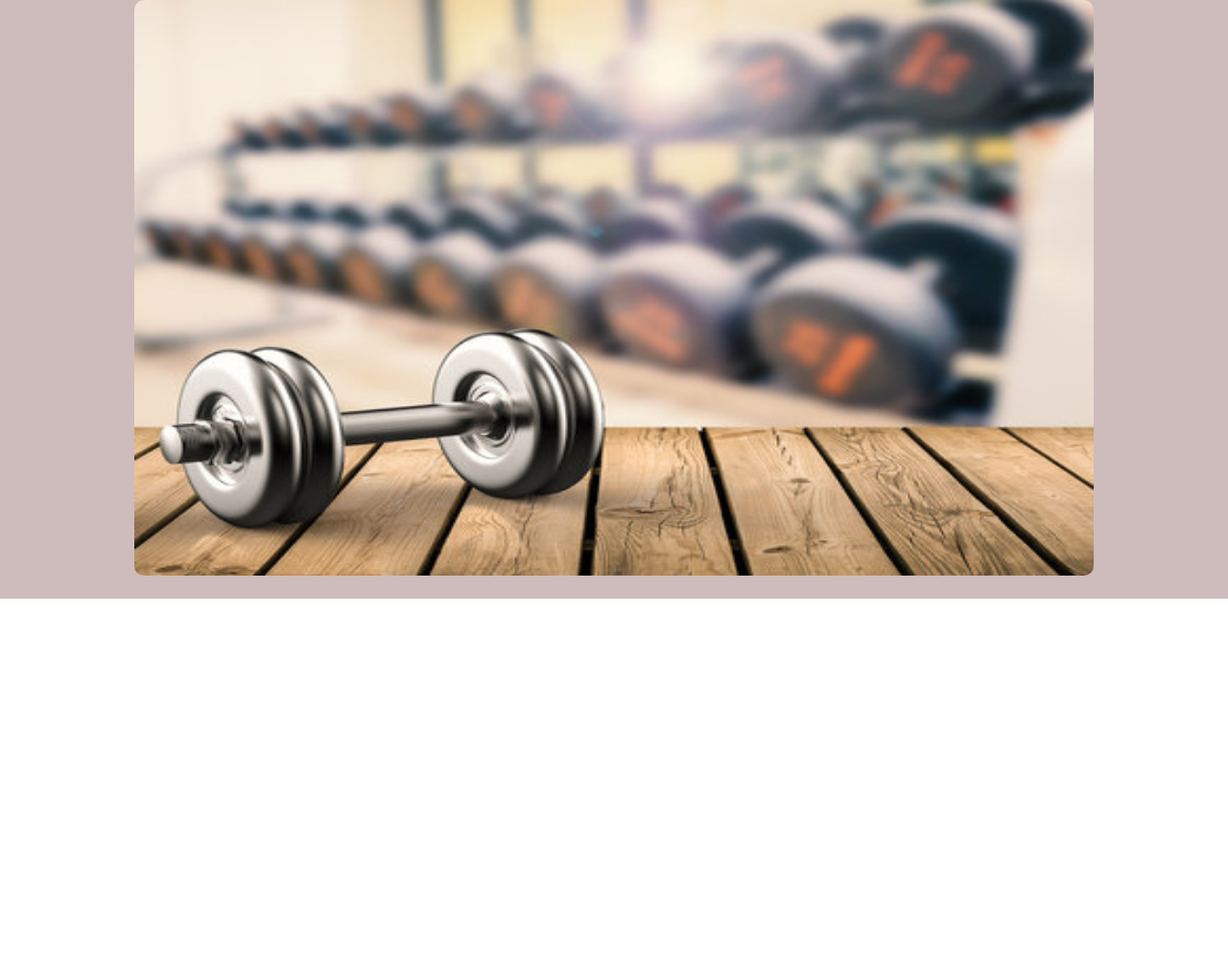
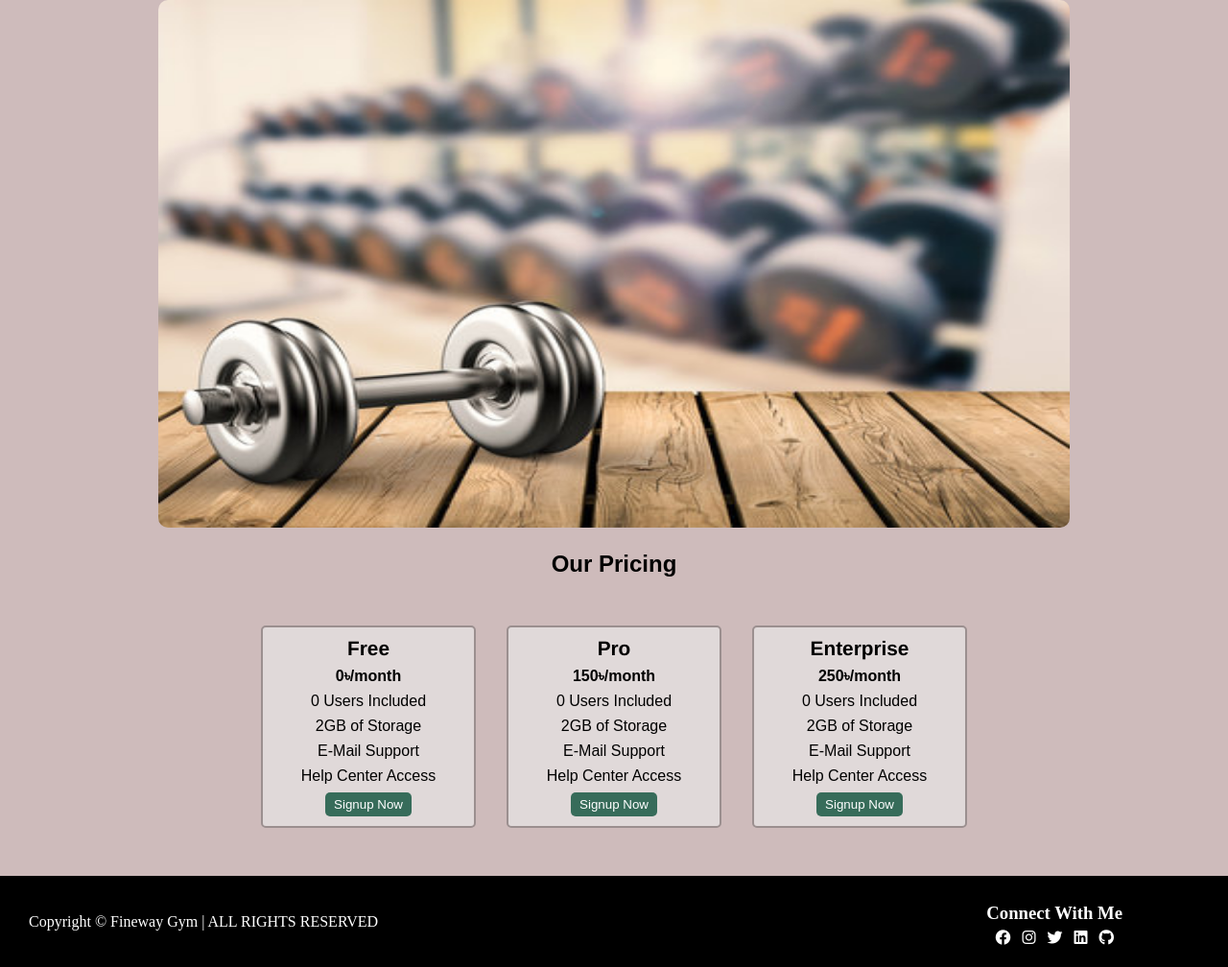
Before and after one commit to AI-Ashik/landingpage, a plain HTML site: page index.html in a window 1280 px wide. Shown: the part 446-1454 px from the top of the page at 96% size. Before the commit the page ends 1070 px from the top, so only its background shows below. Drawn offline with Linux system fonts and the light colour scheme.

Commit message:
added footer

```diff
--- a/index.html
+++ b/index.html
@@ -3,6 +3,14 @@
   <head>
     <meta charset="UTF-8" />
     <meta name="viewport" content="width=device-width, initial-scale=1.0" />
+    <!-- font awesome cdn  -->
+    <link
+      rel="stylesheet"
+      href="https://cdnjs.cloudflare.com/ajax/libs/font-awesome/6.4.2/css/all.min.css"
+      integrity="sha512-z3gLpd7yknf1YoNbCzqRKc4qyor8gaKU1qmn+CShxbuBusANI9QpRohGBreCFkKxLhei6S9CQXFEbbKuqLg0DA=="
+      crossorigin="anonymous"
+      referrerpolicy="no-referrer"
+    />
     <link rel="stylesheet" href="style.css" />
     <title>Landing Page</title>
   </head>
@@ -53,10 +61,68 @@
             <h2>This is where we belong</h2>
             <img src="images/bg.jpg" alt="" />
           </div>
-          <div class="section3"></div>
+          <div class="section3">
+            <div class="card-heading">Our Pricing</div>
+            <div class="cards">
+              <div class="card1 card">
+                <h3>Free</h3>
+                <p><b>0৳/month</b></p>
+                <p>0 Users Included</p>
+                <p>2GB of Storage</p>
+                <p>E-Mail Support</p>
+                <p>Help Center Access</p>
+                <button>Signup Now</button>
+              </div>
+              <div class="card2 card">
+                <h3>Pro</h3>
+                <p><b>150৳/month</b></p>
+                <p>0 Users Included</p>
+                <p>2GB of Storage</p>
+                <p>E-Mail Support</p>
+                <p>Help Center Access</p>
+                <button>Signup Now</button>
+              </div>
+              <div class="card3 card">
+                <h3>Enterprise</h3>
+                <p><b>250৳/month</b></p>
+                <p>0 Users Included</p>
+                <p>2GB of Storage</p>
+                <p>E-Mail Support</p>
+                <p>Help Center Access</p>
+                <button>Signup Now</button>
+              </div>
+            </div>
+          </div>
         </section>
       </main>
-      <footer></footer>
+      <footer>
+        <div class="copyrigth left">
+          Copyright &copy; Fineway Gym | ALL RIGHTS RESERVED
+        </div>
+        <div class="social right">
+          <div class="social-heading">
+            <h3>Connect With Me</h3>
+          </div>
+          <div class="social-media">
+            <a href="https://www.facebook.com/ai.ashik07" target="_blank">
+              <i class="fa-brands fa-facebook"></i
+            ></a>
+            <a href="https://www.instagram.com/ai.ashik07/" target="_blank">
+              <i class="fa-brands fa-instagram"></i
+            ></a>
+            <a href="https://www.twitter.com/AI_Ashik07/" target="_blank">
+              <i class="fa-brands fa-twitter"></i
+            ></a>
+            <a href="https://www.linkedin.com/in/aiashik07/" target="_blank">
+              <i class="fa-brands fa-linkedin"></i
+            ></a>
+
+            <a href="https://www.github.com/AI-Ashik" target="_blank">
+              <i class="fa-brands fa-github"></i
+            ></a>
+          </div>
+        </div>
+      </footer>
     </div>
   </body>
 </html>
--- a/style.scss
+++ b/style.scss
@@ -82,9 +82,89 @@ main {
   text-align: center;
 
   img {
-    width: 1000px;
-    height: 600px;
+    width: 950px;
+    height: 550px;
     margin: 20px 0;
     border-radius: 10px;
   }
 }
+
+.section3 {
+  .card-heading {
+    text-align: center;
+    font-weight: bolder;
+    font-family: sans-serif;
+    font-size: 1.5rem;
+  }
+  .cards {
+    text-align: center;
+    display: flex;
+    justify-content: center;
+    align-items: normal;
+    padding: 50px;
+    .card {
+      background-color: rgb(224, 217, 217);
+      border: 2px solid rgb(155, 143, 143);
+      width: 200px;
+      margin: 0 1rem;
+      padding: 10px;
+      display: grid;
+      gap: 8px;
+      border-radius: 5px;
+      transition: 0.3s all;
+      font-family: sans-serif;
+      &:hover {
+        box-shadow: rgba(0, 0, 0, 0.35) 0px 5px 15px;
+      }
+      h3 {
+        font-weight: bolder;
+        font-family: "Franklin Gothic Medium", "Arial Narrow", Arial, sans-serif;
+        font-size: 130%;
+      }
+
+      button {
+        width: 90px;
+        margin: 0 auto;
+        color: white;
+        background-color: rgb(55, 108, 90);
+        border: none;
+        padding: 5px;
+        border-radius: 5px;
+        cursor: pointer;
+        &:hover {
+          color: orange;
+        }
+      }
+    }
+  }
+}
+
+footer {
+  background-color: black;
+  height: 35px;
+  display: flex;
+  justify-content: space-between;
+  align-items: center;
+  padding: 30px;
+  .copyrigth {
+    color: white;
+    text-align: center;
+  }
+  .social {
+    .social-heading {
+      h3 {
+        margin: 6px 0;
+      }
+    }
+    color: white;
+    text-align: center;
+    margin: 0 80px;
+    a {
+      color: white;
+      margin: 10px 4px;
+      &:hover {
+        color: orange;
+      }
+    }
+  }
+}
```
Also changed, not shown: style.css, 1 other file.
